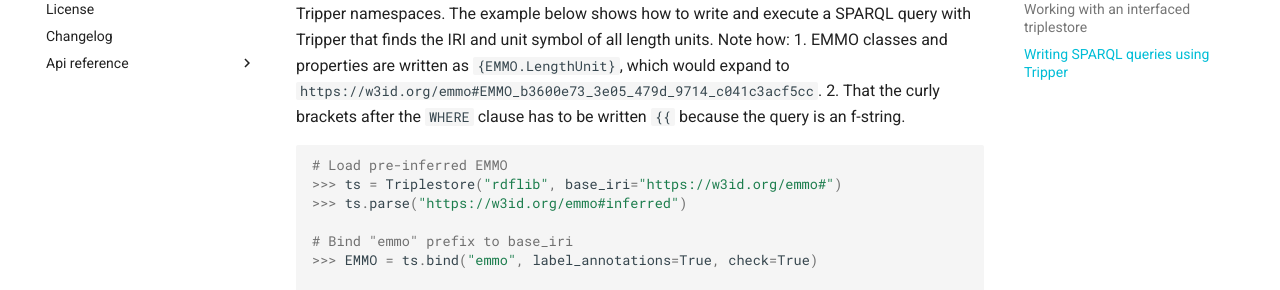
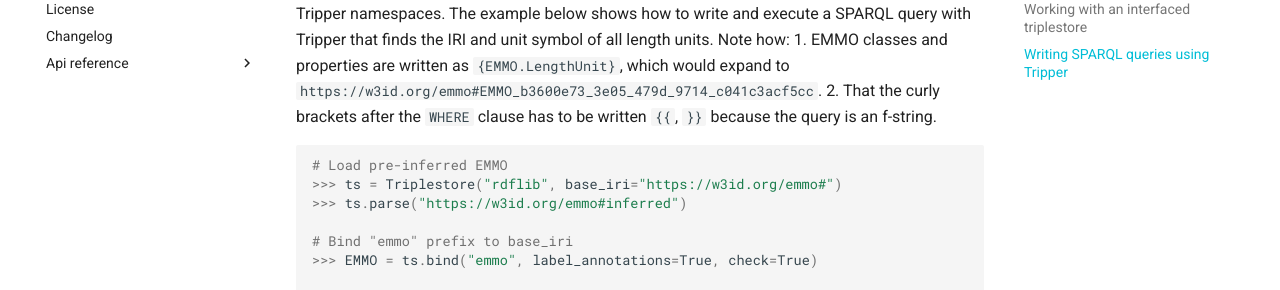
Before and after one commit to EMMC-ASBL/tripper, an MkDocs documentation site: the page built from docs/tutorial.md, in a window 1280 px wide and 900 px high, scrolled down 2354 px. Shown: the part 153-443 px from the top of the window. Built offline with MkDocs 1.6.1 and Material for MkDocs 9.7.7, drawn with Linux system fonts in a browser that asks for light colours; comment, search, counter and statistics services are not loaded; the version menu is left out.

Commit message:
Improved wording

````diff
--- a/docs/tutorial.md
+++ b/docs/tutorial.md
@@ -130,7 +130,7 @@ This challenge is greatly mitigated by using the `label_annotations` feature of
 The example below shows how to write and execute a SPARQL query with Tripper that finds the IRI and unit symbol of all length units.
 Note how:
 1. EMMO classes and properties are written as `{EMMO.LengthUnit}`, which would expand to `https://w3id.org/emmo#EMMO_b3600e73_3e05_479d_9714_c041c3acf5cc`.
-2. That the curly brackets after the `WHERE` clause has to be written `{{` because the query is an f-string.
+2. That the curly brackets after the `WHERE` clause has to be written `{{`, `}}` because the query is an f-string.
 
 ```python
 # Load pre-inferred EMMO
````
